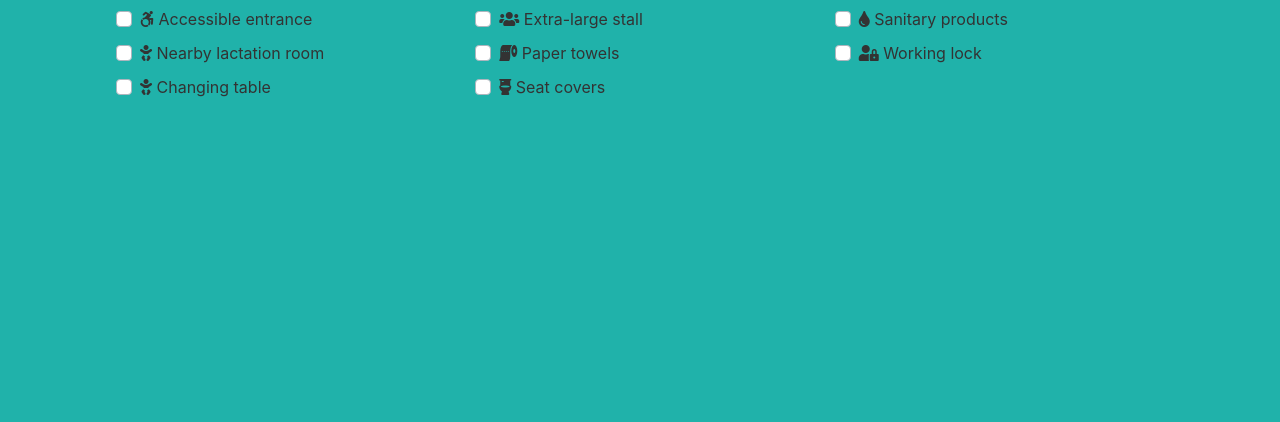
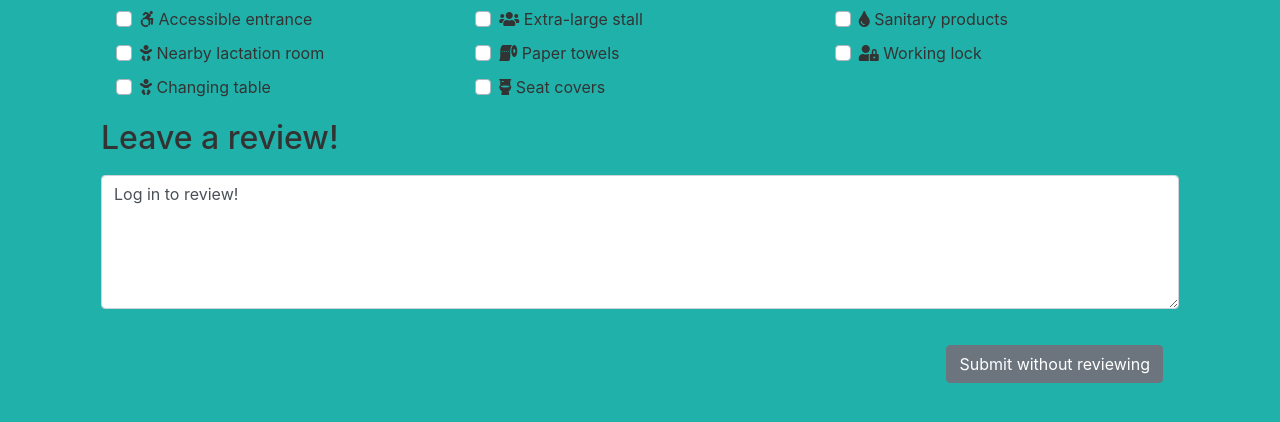
Before and after one commit to samdzie/cs326-final-alef, a plain HTML site: page static/update.html in a window 1280 px wide. Shown: the part 760-1182 px from the top of the page. Before the commit the page ends 915 px from the top, so only its background shows below. Drawn offline with nearby package versions, Linux system fonts and the light colour scheme.

Commit message:
added review box, submit button

```diff
--- a/static/update.html
+++ b/static/update.html
@@ -131,8 +131,17 @@
                     </div>
                 </div>
                 <div class="container">
-
-
+                    <div class="row">
+                        <h2>Leave a review!</h2>
+                    </div>
+                    <div class="row">
+                        <textarea class="form-control" rows="5" id="review">Log in to review!</textarea>
+                    </div>
+                </div>
+                <div class="row">
+                    <div class="col-xl">
+                        <button type="button" class="btn btn-secondary float-right m-3">Submit without reviewing</button>
+                    </div>
                 </div>
             </div>
 
```
Also changed, not shown: README.md.
